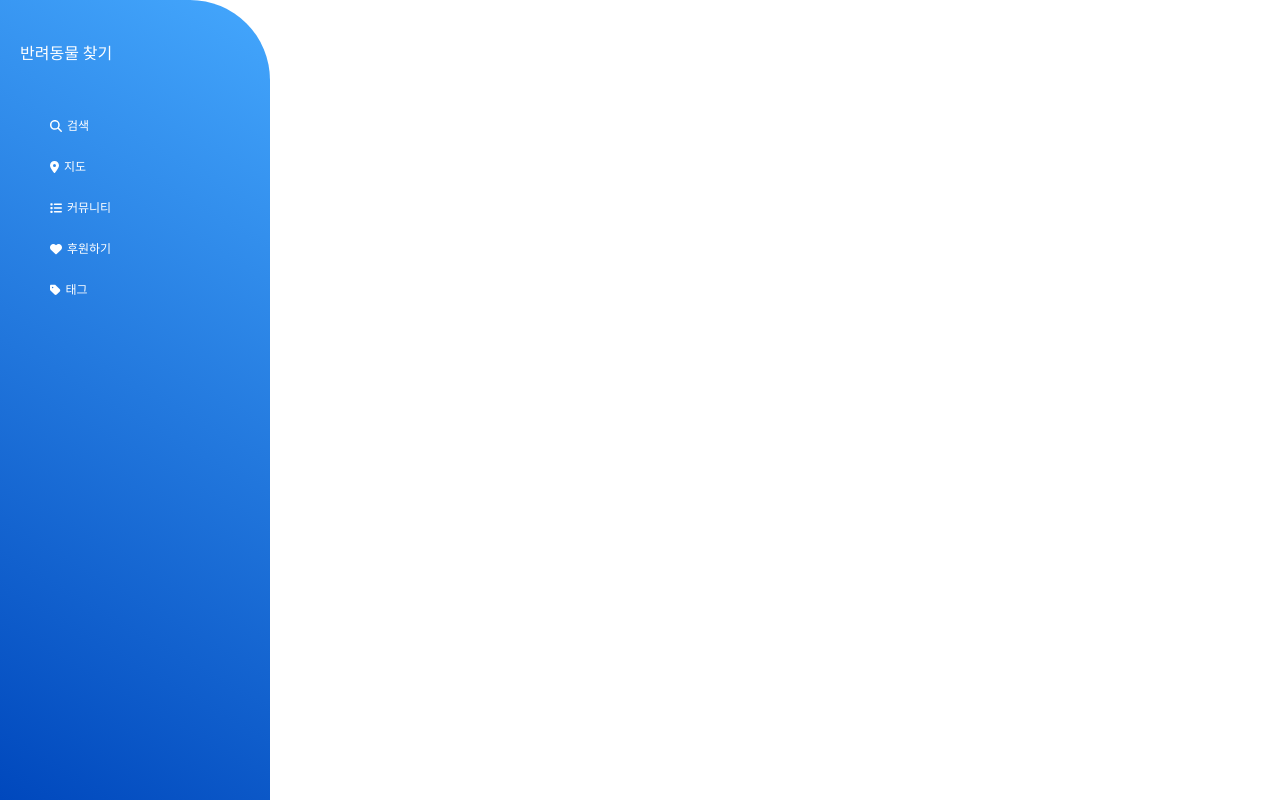
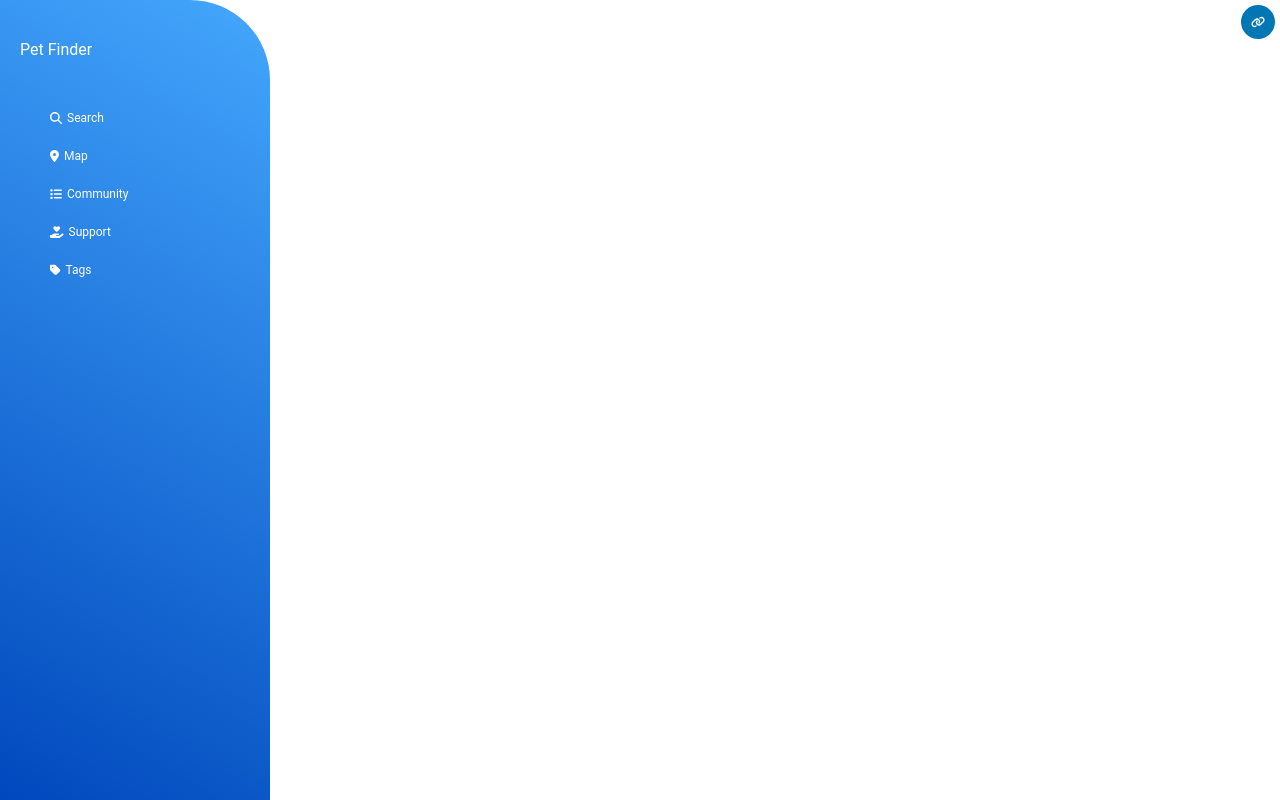
Before and after one commit to inthej/pet-finder, a React (Create React App) app in the folder frontend/: page / in a window 1280 px wide. Built offline with nearby package versions, Linux system fonts and the light colour scheme.

Commit message:
update nav menus

```diff
--- a/frontend/src/App.js
+++ b/frontend/src/App.js
@@ -1,39 +1,44 @@
 import './styles/screen.css';
 import {FontAwesomeIcon} from "@fortawesome/react-fontawesome";
-import {faHeart, faList, faLocationDot, faSearch, faTag} from "@fortawesome/free-solid-svg-icons";
+import {
+  faDog,
+  faHandHoldingHeart,
+  faLink,
+  faList,
+  faLocationDot,
+  faSearch,
+  faTag
+} from "@fortawesome/free-solid-svg-icons";
 
 function App() {
   return (
     <>
       <aside>
-        <p>반려동물 찾기</p>
+        <p>Pet Finder</p>
         <a href="http://localhost:3000/">
           <FontAwesomeIcon icon={faSearch} className="icon"/>
-          검색
+          Search
         </a>
         <a href="http://localhost:3000/">
           <FontAwesomeIcon icon={faLocationDot} className="icon"/>
-          지도
+          Map
         </a>
         <a href="http://localhost:3000/">
           <FontAwesomeIcon icon={faList} className="icon"/>
-          커뮤니티
+          Community
         </a>
         <a href="http://localhost:3000/">
-          <FontAwesomeIcon icon={faHeart} className="icon"/>
-          후원하기
+          <FontAwesomeIcon icon={faHandHoldingHeart} className="icon"/>
+          Support
         </a>
         <a href="http://localhost:3000/">
           <FontAwesomeIcon icon={faTag} className="icon"/>
-          태그
+          Tags
         </a>
       </aside>
       <div className="social">
-        <a
-          href="http://localhost:3000/"
-          // target="_blank"
-        >
-          <i className="fa fa-linkedin" />
+        <a href="http://localhost:3000/">
+          <FontAwesomeIcon icon={faLink} className="social-icon"/>
         </a>
       </div>
     </>
--- a/frontend/src/styles/screen.css
+++ b/frontend/src/styles/screen.css
@@ -11,8 +11,7 @@ aside a {
     font-size: 12px;
     color: #fff;
     display: block;
-    padding: 12px;
-    padding-left: 30px;
+    padding: 12px 12px 12px 30px;
     text-decoration: none;
     -webkit-tap-highlight-color:transparent;
 }
@@ -22,7 +21,6 @@ aside a:hover {
     background: #fff;
     outline: none;
     position: relative;
-    background-color: #fff;
     border-top-left-radius: 20px;
     border-bottom-left-radius: 20px;
 }
@@ -61,7 +59,7 @@ aside p {
 }
 
 body {
-    font-family: 'Roboto';
+    font-family: 'Roboto', sans-serif;
     width: 100%;
     height: 100vh;
     margin: 0;
@@ -71,7 +69,7 @@ body {
     height: 0;
 }
 
-.social i:before {
+.social .social-icon {
     width: 14px;
     height: 14px;
     font-size: 14px;
```
